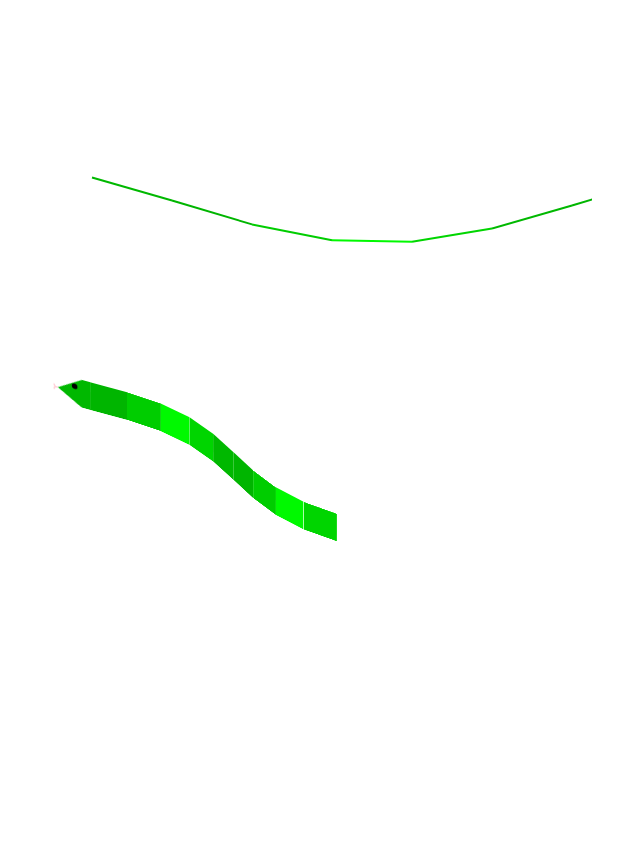
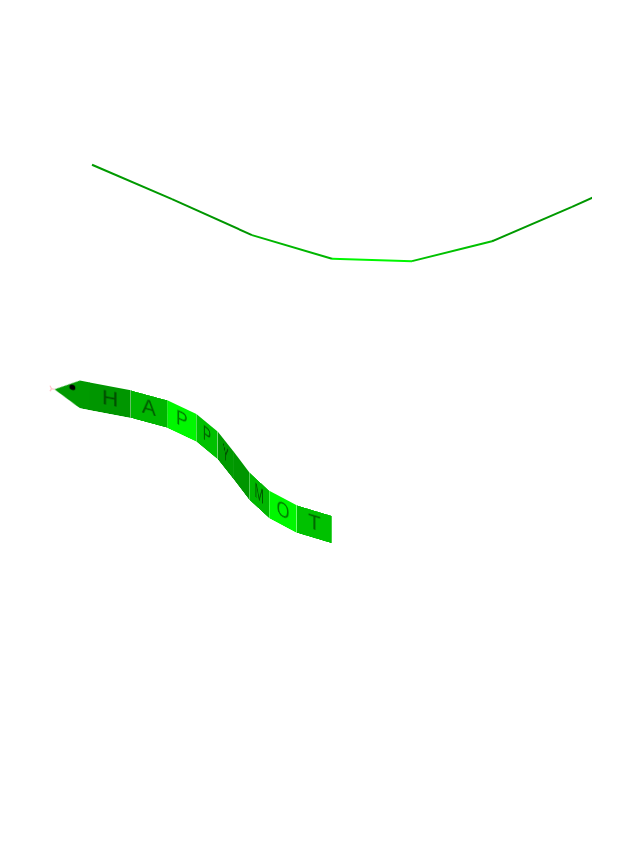
Before and after one commit to lukec611/origami-snake, a plain HTML site: page index.html in a window 1280 px wide. Shown: the part 5-858 px from the top of the page, without its empty margins (16-656 px from the left). Drawn offline with Linux system fonts and the light colour scheme.

Commit message:
added basic message printing

```diff
--- a/index.html
+++ b/index.html
@@ -29,6 +29,8 @@
             const snakeElementLength = 20 * scalar;
             const snakeElementHeight = 16 * scalar;
             const numElements = 10;
+            // const snakeText = 'Happy Mothers Day!'.toUpperCase().split('').reverse().join('');
+            const snakeText = 'Happy Mothers Day!'.toUpperCase();
 
 
             const elements = Array.from({ length: numElements}, (_, index) => {
@@ -45,6 +47,7 @@
                 el2.style.position = 'absolute';
                 el2.style.top = '0px';
                 el2.style.left = '0px';
+                let setText = (str, col = 'red') => el2.innerHTML = `<div style="color:${col};font-family:helvetica;font-size:24px;display:flex;justify-content:center;align-items:center;">${str}</div>`;
 
 
                 let setElColor = (c) => el2.style.backgroundColor = c;
@@ -107,6 +110,7 @@
                     el2,
                     index,
                     setElColor,
+                    setText,
                 };
             });
 
@@ -127,10 +131,11 @@
             const animLen = 1000;
             const FRAMES = 60;
             const snakeLen = numElements * snakeElementLength;
+            let textT = 0, textTi = 0;
             setInterval(() => {
                 const tlevel = SWLEN * t / 1000;
                 function getHeight(i) {
-                    return Math.sin(i + t) * 20 + 100;
+                    return Math.sin(i + t) * 30 + 100;
                 }
                 elements.forEach(e => {
                     const i = -(e.index / numElements) * SWLEN;
@@ -153,20 +158,33 @@
                     const vec = { x: diff.x * magScalar, y: diff.y * magScalar };
                     const normal = { x: -vec.y, y: vec.x };
                     const greenScalar = (1 - Math.abs(normal.x)) * 255;
+                    const greenScalar2 = Math.min(greenScalar * 0.5, 255);
                     const hex = Math.floor(greenScalar).toString(16);
+                    const hexDarker = Math.floor(greenScalar2).toString(16);
                     e.el.setAttribute('stroke', `#00${hex}00`);
+                    console.log(greenScalar, greenScalar2, hex, hexDarker);
 
                     const arbot = point2VecAngle(p1, p2);
                     e.el2.style.width = `${arbot.width}px`;
-                    console.log(arbot.angle);
+                    // console.log(arbot.angle);
                     // e.el2.style.transform = `translate3d(${arbot.p1.x}px, 0px, ${arbot.p1.y}) rotateY(${arbot.angle}deg)`;
                     e.el2.style.transform = `translate3d(${arbot.p1.x}px, 0px, ${arbot.p1.y}px) rotateY(${arbot.angle}deg)`;
                     // e.el2.style.transform = `rotateY(${40}deg)`;
                     e.el2.style.transformOrigin = `0px 0px`;
                     // e.el2.style.backgroundColor = `#00${hex}00`;
                     e.setElColor(`#00${hex}00`);
+                    // const letterIndex = textTi + (elements.length - e.index - 2);
+                    const letterIndex = textTi + (e.index - 1);
+                    if (e.index !== 0) {
+                        const letter = letterIndex < snakeText.length ? snakeText.charAt(letterIndex) : '';
+                        e.setText(letter, `#00${hexDarker}00`);
+                    }
                 });
                 t = (t + 0.2) % 1000;
+                if (textT === 0) {
+                    textTi = (textTi + 1) % (snakeText.length - 1);
+                }
+                textT = (textT + 1) % 5;
             }, 60);
 
 
```
